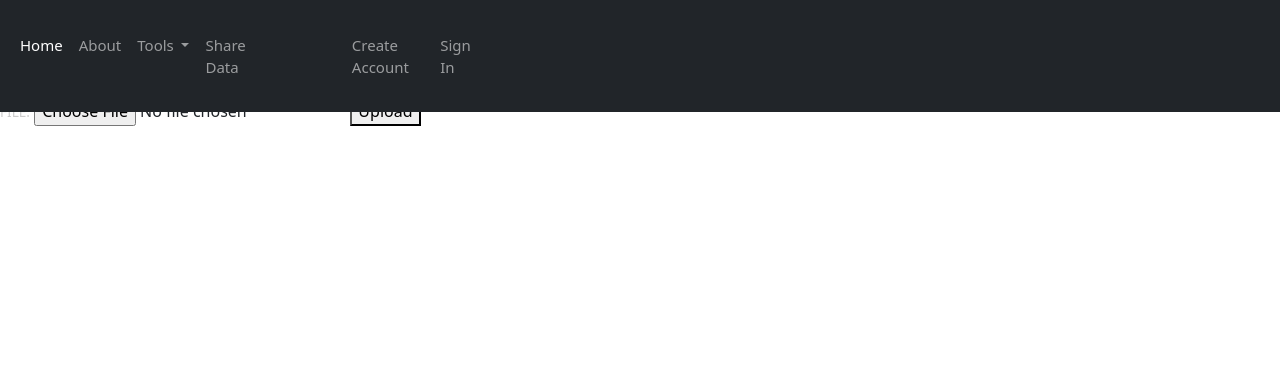
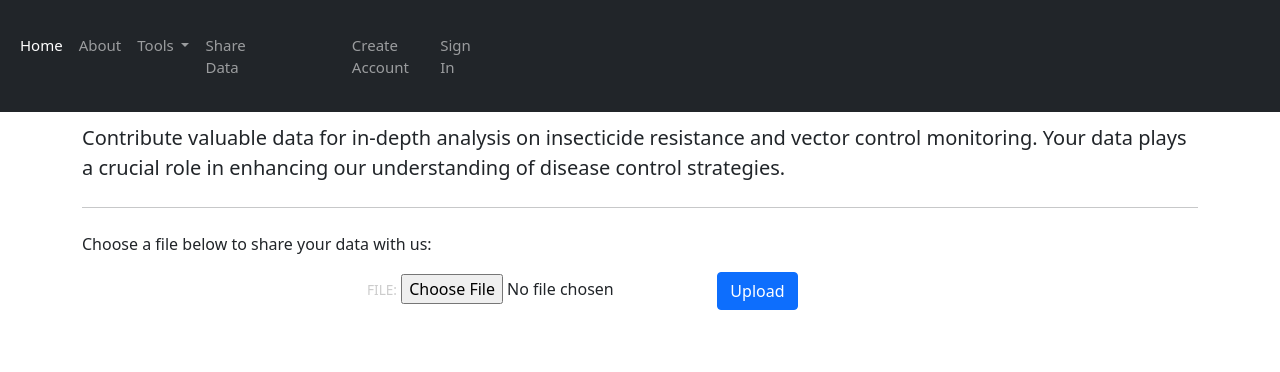
Before and after one commit to WesleyWanyama/136895, a Django app: page /upload/ in a window 1280 px wide. Shown: the top 372 px of the page. Run offline with Django 4.2, Linux system fonts and the light colour scheme; parts of the project's set-up code (start-up, migrations or seed data) failed here and were passed over; some libraries are stand-ins or nearby versions.

Commit message:
Manage data

```diff
--- a/webinfo/users/templates/users/base.html
+++ b/webinfo/users/templates/users/base.html
@@ -54,6 +54,9 @@
             <li class="nav-item">
                 <a class="nav-link" href="{% url 'admin_view' %}">Manage Users</a>
             </li>
+            <li class="nav-item">
+              <a class="nav-link" href="{% url 'manage_data' %}">Manage Shared Data</a>
+            </li>
             {% endif %}
             {% else %}
             <li class="nav-item">
--- a/webinfo/users/templates/users/upload_file.html
+++ b/webinfo/users/templates/users/upload_file.html
@@ -1,12 +1,22 @@
 {% extends 'users/base.html' %}
 {% load static %}
 {% block content %}
-<div style="margin-top: 50px;">
-<h2>Upload File</h2>
-<form method="post" enctype="multipart/form-data">
-    {% csrf_token %}
-    {{ form }}
-    <button type="submit">Upload</button>
-</form>
+<div class="container mt-5" style="margin-top: 50px;">
+    <div class="jumbotron">
+        <h1 class="display-4">Share Your Data</h1>
+        <p class="lead">Contribute valuable data for in-depth analysis on insecticide resistance and vector control monitoring. Your data plays a crucial role in enhancing our understanding of disease control strategies.</p>
+        <hr class="my-4">
+        <p>Choose a file below to share your data with us:</p>
+    </div>
+
+    <div class="row">
+        <div class="col-md-6 offset-md-3">
+            <form method="post" enctype="multipart/form-data">
+                {% csrf_token %}
+                {{ form }}
+                <button type="submit" class="btn btn-primary">Upload</button>
+            </form>
+        </div>
+    </div>
 </div>
 {% endblock content %}
--- a/webinfo/users/urls.py
+++ b/webinfo/users/urls.py
@@ -11,6 +11,8 @@ urlpatterns = [
     path('maps/', views.maps, name='maps'),
     path('admin_view/', views.admin_view, name='admin_view'),
     path('download_data/', views.download_data, name='download_data'),
+    path('manage_data/', views.manage_data, name='manage_data'),
+    path('delete_file/', views.delete_file, name='delete_file'),
     path('upload/', views.upload_file, name='upload_file'),
     path('upload_success/', views.upload_success, name='upload_success'),
     path('edit_user/<int:id>', views.edit_user, name='edit_user'),
--- a/webinfo/users/views.py
+++ b/webinfo/users/views.py
@@ -21,6 +21,7 @@ from django.conf import settings
 from .models import UploadedFile
 from .forms import FileUploadForm
 import pandas as pd
+from django.http import JsonResponse
 from pandas.errors import EmptyDataError
 from datetime import datetime, timedelta
 import csv
@@ -197,3 +198,44 @@ def download_data(request):
     except Exception as e:
         # Handle other exceptions
         return HttpResponse(f"An error occurred: {str(e)}", status=500)
+
+def manage_data(request):
+    try:
+        # Replace 'isproject2' with your actual GCS bucket name
+        bucket_name = 'isproject2'
+
+        # Get a list of all files in the bucket
+        file_list = list_bucket_contents(bucket_name)
+
+        # You can use the file_list to create context for rendering the template
+        context = {'file_list': file_list}
+
+        # Render the template
+        return render(request, 'users/manage_data.html', context)
+    except Exception as e:
+        # Handle other exceptions
+        return HttpResponse(f"An error occurred: {str(e)}", status=500)
+
+def delete_file(request):
+    if request.method == 'POST':
+        file_name = request.GET.get('file_name', '')
+        try:
+            # Get the file name from the request parameters
+            file_name = request.GET.get('file_name')
+
+            # Replace 'isproject2' with your actual GCS bucket name
+            bucket_name = 'isproject2'
+
+            # Delete the file from the GCS bucket
+            client = storage.Client()
+            bucket = client.get_bucket(bucket_name)
+            blob = bucket.blob(file_name)
+            blob.delete()
+
+            # Return a success response
+            return JsonResponse({'message': 'File deleted successfully'})
+
+        except Exception as e:
+            # Handle exceptions and return an error response
+            return JsonResponse({'error': str(e)}, status=500)
+    return JsonResponse({'error': 'Invalid request method'}, status=400)
```
Also changed, not shown: webinfo/users/templates/users/manage_data.html (added, +67 -0 lines).
